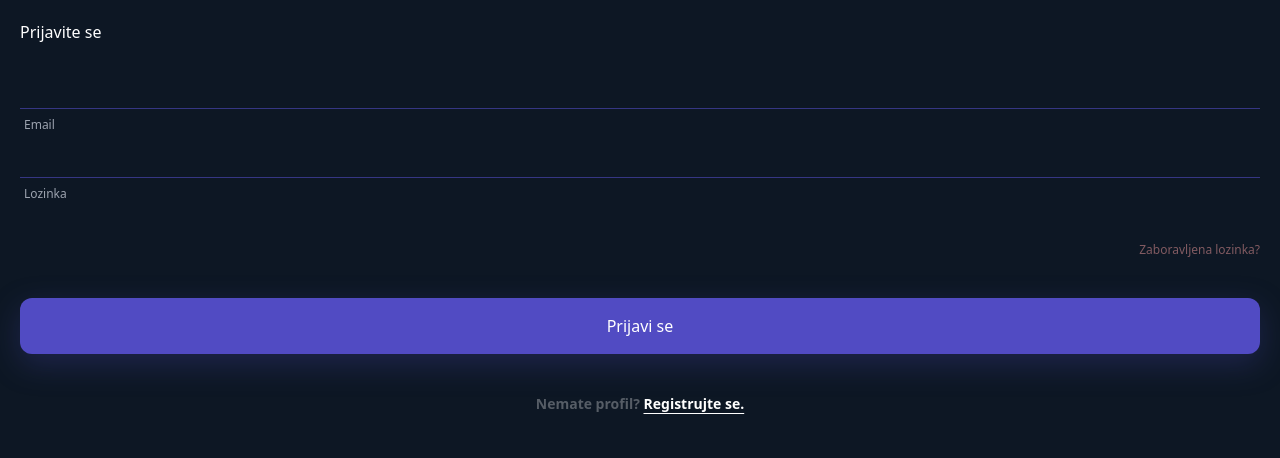
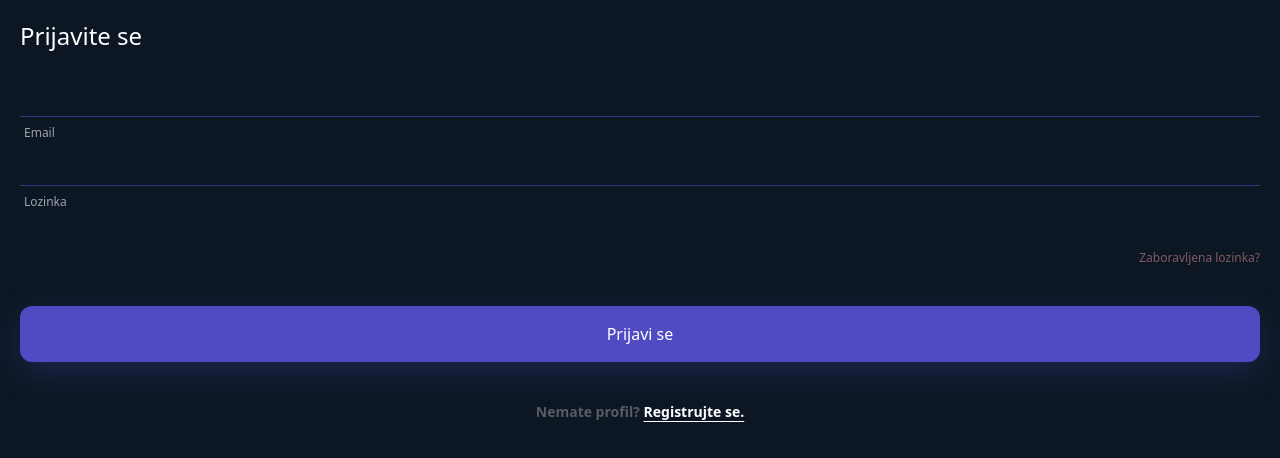
Before and after one commit to nedim-bajric/parkware, a React (Create React App) app: page /login in a window 1280 px wide. Shown: the top 458 px of the page. Built offline with nearby package versions, Linux system fonts and the light colour scheme.

Commit message:
Fixing title size

```diff
--- a/src/pages/Login.jsx
+++ b/src/pages/Login.jsx
@@ -5,7 +5,7 @@ const Login = () => {
   return (
     <div className="w-screen h-screen  bg-dark_blue">
       <div className="w-full h-full text-white p-5 flex flex-col items-start justify-start space-y-10">
-        <h1 className="text-base font-medium">Prijavite se</h1>
+        <h1 className="text-2xl font-medium">Prijavite se</h1>
         <div className="w-full flex flex-col space-y-5">
           <div className="flex flex-col space-y-2">
             <input
```
